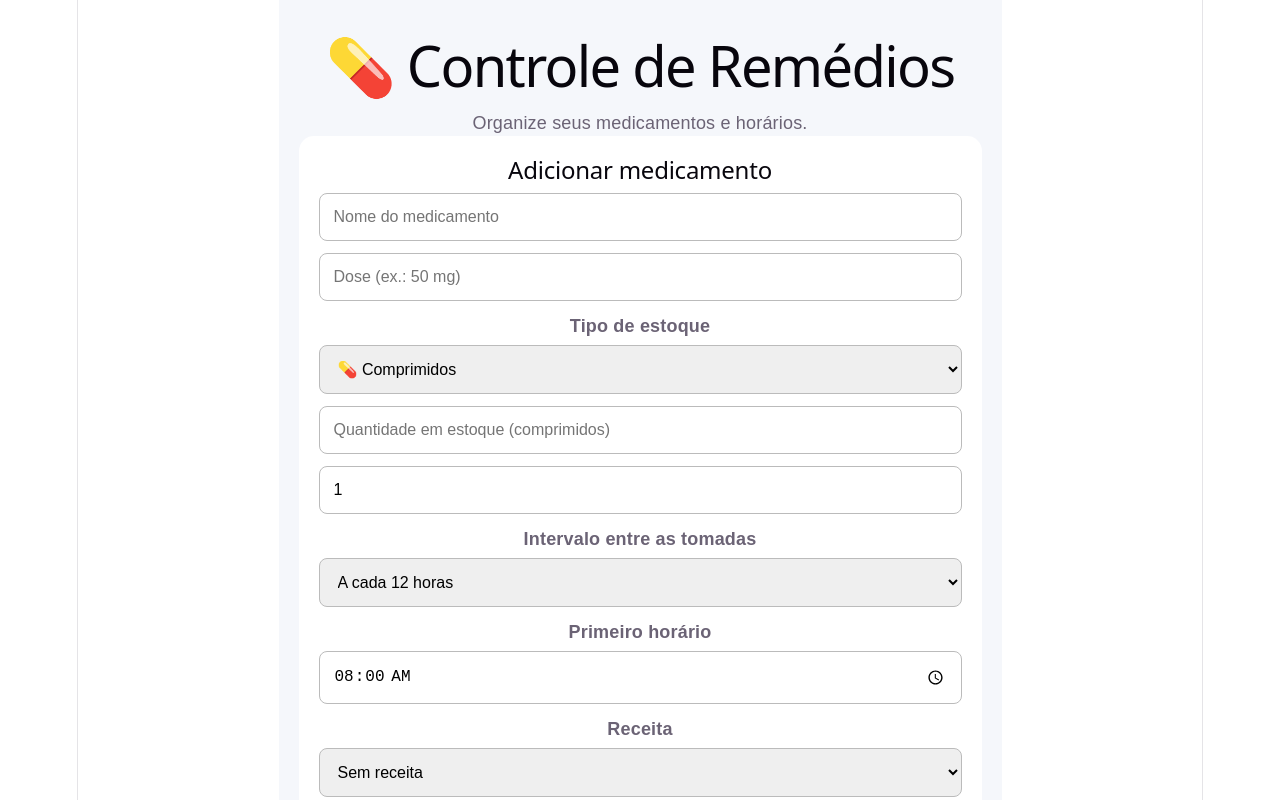
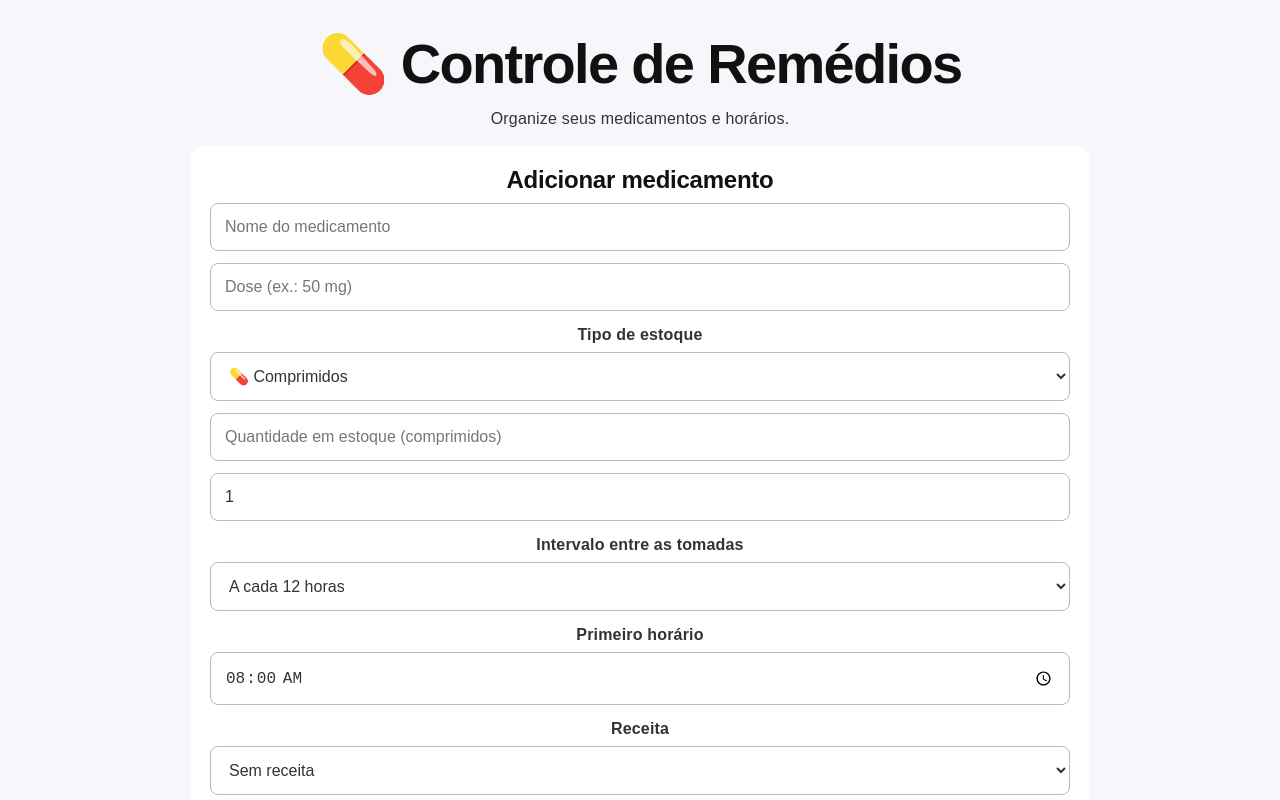
Before and after one commit to medeirosmone/controle-remedios, a React (Vite) app: page / in a window 1280 px wide. Shown: the top 800 px of the page. Built offline with nearby package versions, Linux system fonts and the light colour scheme.

Commit message:
Update index.css

```diff
--- a/src/index.css
+++ b/src/index.css
@@ -1,57 +1,42 @@
 :root {
-  --text: #6b6375;
-  --text-h: #08060d;
-  --bg: #fff;
-  --border: #e5e4e7;
+  --text: #333333;
+  --text-h: #111111;
+  --bg: #f5f7fb;
+  --border: #dddddd;
   --code-bg: #f4f3ec;
-  --accent: #aa3bff;
-  --accent-bg: rgba(170, 59, 255, 0.1);
-  --accent-border: rgba(170, 59, 255, 0.5);
-  --social-bg: rgba(244, 243, 236, 0.5);
+  --accent: #168bd1;
+  --accent-bg: #eef4ff;
+  --accent-border: #168bd1;
+  --social-bg: #ffffff;
   --shadow:
-    rgba(0, 0, 0, 0.1) 0 10px 15px -3px, rgba(0, 0, 0, 0.05) 0 4px 6px -2px;
+    rgba(0, 0, 0, 0.1) 0 10px 15px -3px,
+    rgba(0, 0, 0, 0.05) 0 4px 6px -2px;
 
-  --sans: system-ui, 'Segoe UI', Roboto, sans-serif;
-  --heading: system-ui, 'Segoe UI', Roboto, sans-serif;
+  --sans: Arial, system-ui, "Segoe UI", Roboto, sans-serif;
+  --heading: Arial, system-ui, "Segoe UI", Roboto, sans-serif;
   --mono: ui-monospace, Consolas, monospace;
 
-  font: 18px/145% var(--sans);
+  font: 16px/145% var(--sans);
   letter-spacing: 0.18px;
-  color-scheme: light dark;
   color: var(--text);
   background: var(--bg);
+  color-scheme: light;
+
   font-synthesis: none;
   text-rendering: optimizeLegibility;
   -webkit-font-smoothing: antialiased;
   -moz-osx-font-smoothing: grayscale;
-
-  @media (max-width: 1024px) {
-    font-size: 16px;
-  }
 }
 
-@media (prefers-color-scheme: dark) {
-  :root {
-    --text: #9ca3af;
-    --text-h: #f3f4f6;
-    --bg: #16171d;
-    --border: #2e303a;
-    --code-bg: #1f2028;
-    --accent: #c084fc;
-    --accent-bg: rgba(192, 132, 252, 0.15);
-    --accent-border: rgba(192, 132, 252, 0.5);
-    --social-bg: rgba(47, 48, 58, 0.5);
-    --shadow:
-      rgba(0, 0, 0, 0.4) 0 10px 15px -3px, rgba(0, 0, 0, 0.25) 0 4px 6px -2px;
-  }
-
-  #social .button-icon {
-    filter: invert(1) brightness(2);
-  }
+html {
+  background: #f5f7fb;
+  color-scheme: light;
 }
 
 body {
   margin: 0;
+  background: #f5f7fb;
+  color: #333333;
 }
 
 #root {
@@ -59,53 +44,93 @@ body {
   max-width: 100%;
   margin: 0 auto;
   text-align: center;
-  border-inline: 1px solid var(--border);
   min-height: 100svh;
-  display: flex;
-  flex-direction: column;
   box-sizing: border-box;
 }
 
 h1,
-h2 {
+h2,
+h3 {
   font-family: var(--heading);
-  font-weight: 500;
-  color: var(--text-h);
+  color: #111111;
 }
 
 h1 {
   font-size: 56px;
   letter-spacing: -1.68px;
   margin: 32px 0;
-  @media (max-width: 1024px) {
-    font-size: 36px;
-    margin: 20px 0;
-  }
 }
+
 h2 {
   font-size: 24px;
   line-height: 118%;
   letter-spacing: -0.24px;
   margin: 0 0 8px;
-  @media (max-width: 1024px) {
+}
+
+h3 {
+  font-size: 20px;
+  margin: 12px 0;
+}
+
+p,
+label,
+strong,
+small {
+  color: #333333;
+}
+
+input,
+select,
+button,
+textarea {
+  color-scheme: light;
+}
+
+input,
+select {
+  color: #333333;
+  background: #ffffff;
+}
+
+input::placeholder {
+  color: #777777;
+  opacity: 1;
+}
+
+select {
+  color: #333333;
+}
+
+option {
+  color: #333333;
+  background: #ffffff;
+}
+
+button {
+  -webkit-appearance: none;
+  appearance: none;
+}
+
+@media (max-width: 1024px) {
+  :root {
+    font-size: 16px;
+  }
+
+  h1 {
+    font-size: 36px;
+    margin: 20px 0;
+  }
+
+  h2 {
     font-size: 20px;
   }
+
+  h3 {
+    font-size: 18px;
+  }
+
+  #root {
+    width: 100%;
+  }
 }
-p {
-  margin: 0;
-}
-
-code,
-.counter {
-  font-family: var(--mono);
-  display: inline-flex;
-  border-radius: 4px;
-  color: var(--text-h);
-}
-
-code {
-  font-size: 15px;
-  line-height: 135%;
-  padding: 4px 8px;
-  background: var(--code-bg);
-}
```
